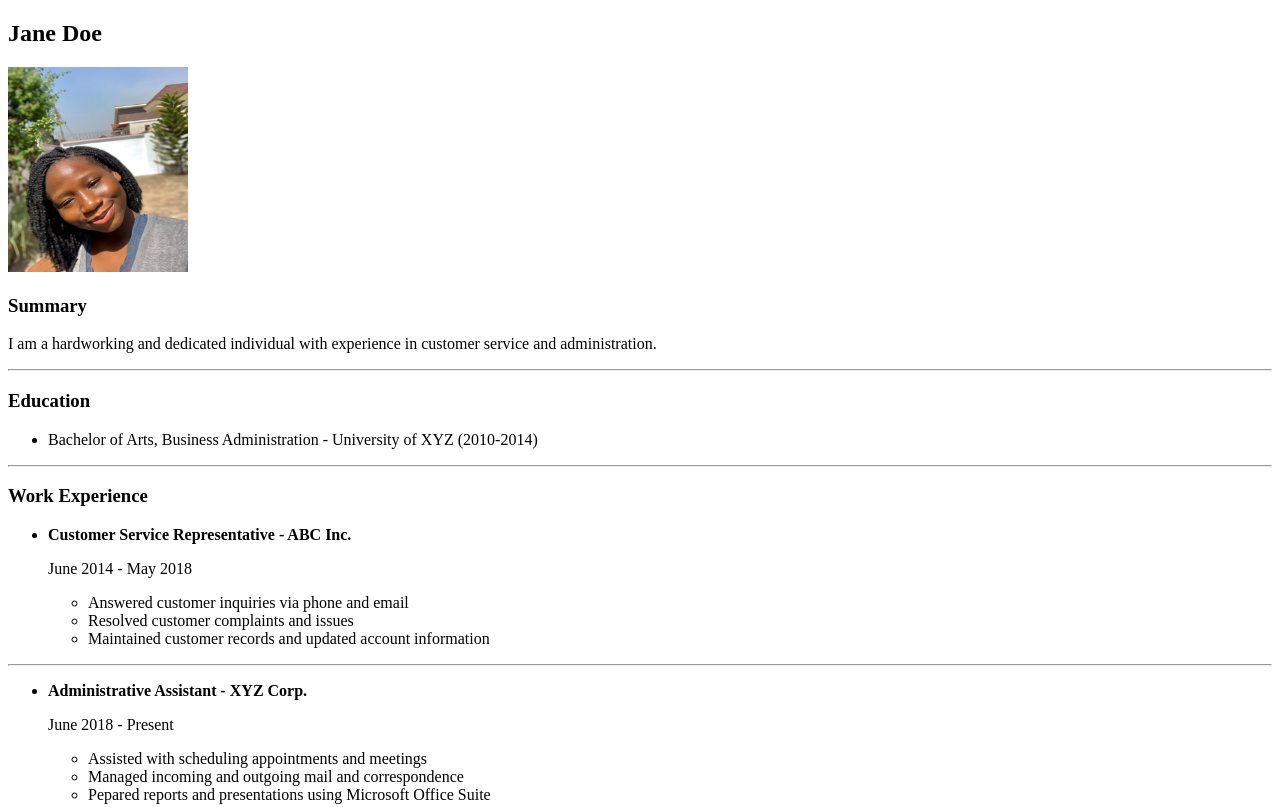
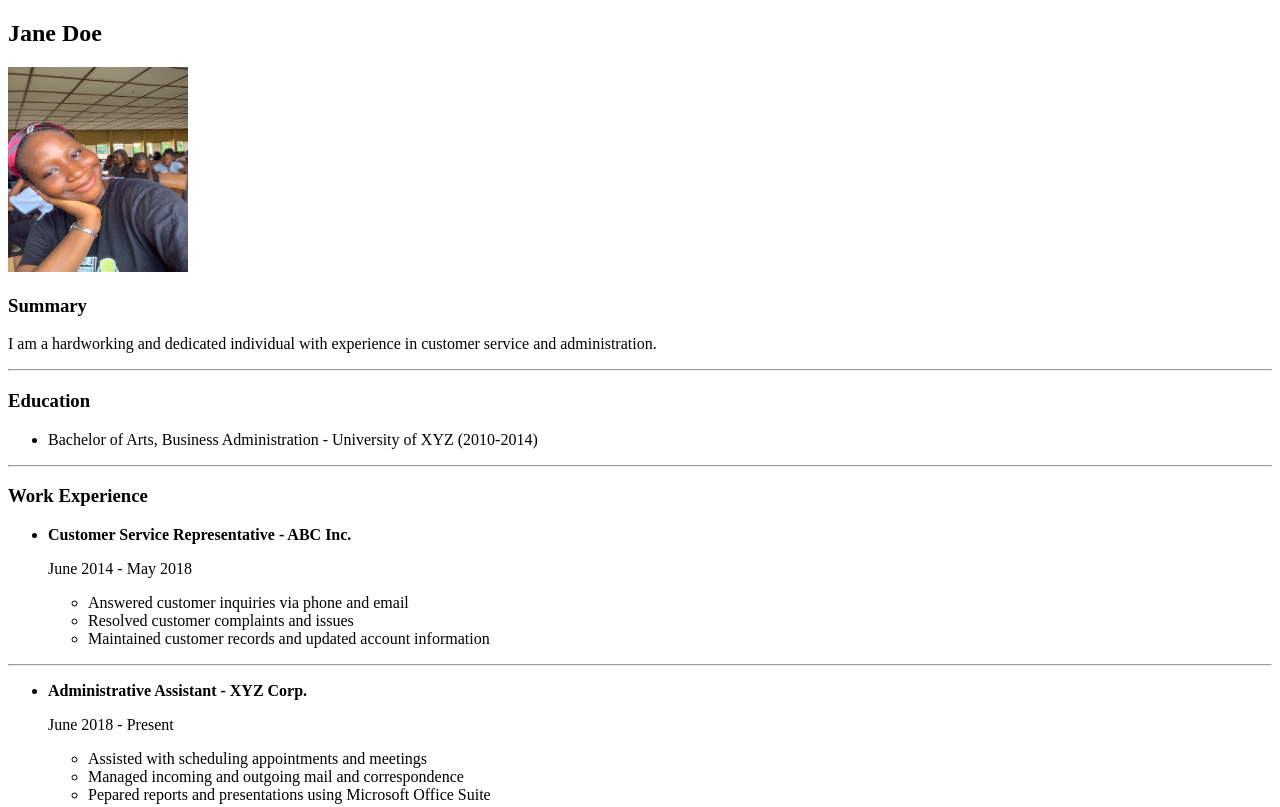
Before and after one commit to Stephthetechie/HTML, a plain HTML site: page index.html in a window 1280 px wide. Shown: the top 807 px of the page. Drawn offline with Linux system fonts and the light colour scheme.

Commit message:
first commit

```diff
--- a/index.html
+++ b/index.html
@@ -7,7 +7,7 @@
 </head>
 <body>
     <h2>Jane Doe</h2>
-    <img src="/Images/WhatsApp Image 2024-06-11 at 17.56.52_9889a599.jpg" alt="profile picture" width="180px" height="205px">
+    <img src="./Images/20230505_130443157_iOS.jpg" alt="profile picture" width="180px" height="205px">
     <h3>Summary</h3>
     <p>I am a hardworking and dedicated individual with
      experience in customer service and administration.
```
